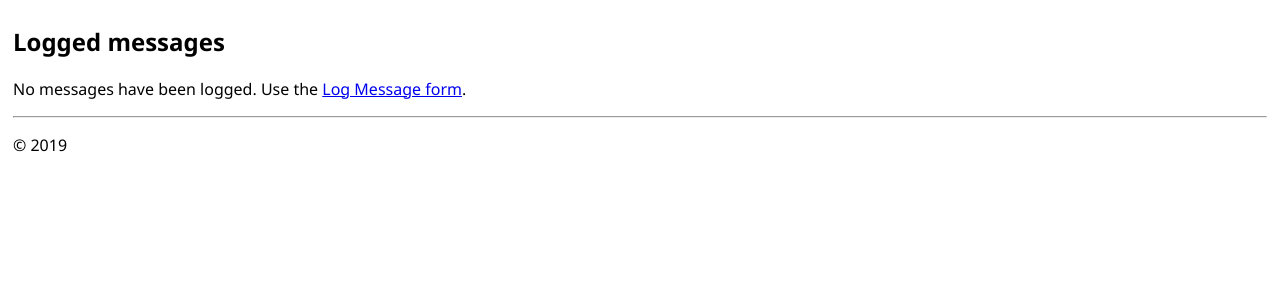
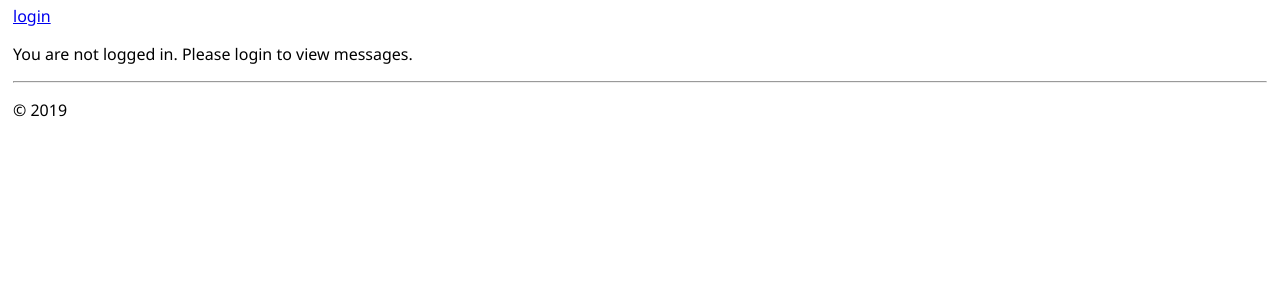
Before and after one commit to i0rz/projectSSE, a Django app: page / in a window 1280 px wide. Shown: the part 47-347 px from the top of the page. Run offline with Django 3.2, Linux system fonts and the light colour scheme; data that the repository does not hold is empty.

Commit message:
fixed login permission for home, log message, about and contact pages. Messages can be entered or displayed only if user is logged in.

```diff
--- a/SSE/settings.py
+++ b/SSE/settings.py
@@ -122,3 +122,4 @@ STATIC_URL = '/static/'
 
 # my_project/settings.py
 LOGIN_REDIRECT_URL = '/'
+LOGOUT_REDIRECT_URL = '/'
--- a/SSE/urls.py
+++ b/SSE/urls.py
@@ -1,6 +1,7 @@
 from django.contrib import admin
 from django.urls import include,path
 from django.contrib.staticfiles.urls import staticfiles_urlpatterns
+from django.views.generic.base import TemplateView # new
 
 # urlpatterns = [
 #     path('admin/', admin.site.urls),
--- a/testing/templates/testing/contact.html
+++ b/testing/templates/testing/contact.html
@@ -3,5 +3,5 @@
 Contact Us
 {% endblock %}
 {% block content %}
-<p>Contact page for the isual studio code Django tutorial</p>
+<p>Contact page for the Visual studio code Django tutorial</p>
 {% endblock %}
--- a/testing/templates/testing/home.html
+++ b/testing/templates/testing/home.html
@@ -1,11 +1,14 @@
+<!--admin url is http://localhost:8000/admin/-->
 {% extends "testing/layout.html" %}
 {% block title %}
     Home
 {% endblock %}
 {% block content %}
+    {% if user.is_authenticated %}
     <h2>Logged messages</h2>
+    Hi {{ user.username }}!
+    {% if message_list %}
 
-    {% if message_list %}
         <table class="message_list">
             <thead>
             <tr>
@@ -29,4 +32,7 @@
     {% else %}
         <p>No messages have been logged. Use the <a href="{% url 'log' %}">Log Message form</a>.</p>
     {% endif %}
+    {% else %}
+    <p>You are not logged in. Please login to view messages.</p>
+    {% endif %}
 {% endblock %}
--- a/testing/templates/testing/layout.html
+++ b/testing/templates/testing/layout.html
@@ -16,6 +16,11 @@
 </div>
 
 <div class="body-content">
+    {% if user.is_authenticated %}
+<a href="{% url 'logout' %}">logout</a>
+{% else %}
+<a href="{% url 'login' %}">login</a>
+{% endif %}
     {% block content %}
     {% endblock %}
     <hr/>
--- a/testing/templates/testing/log_message.html
+++ b/testing/templates/testing/log_message.html
@@ -1,11 +1,15 @@
 {% extends "testing/layout.html" %}
 {% block title %}
-    Log a message
+Log a message
 {% endblock %}
 {% block content %}
+{% if user.is_authenticated %}
     <form method="POST" class="log-form">
         {% csrf_token %}
         {{ form.as_p }}
         <button type="submit" class="save btn btn-default">Log</button>
     </form>
+    {% else %}
+    <p>You are not logged in. Please login to log messages.</p>
+    {% endif %}
 {% endblock %}
```
